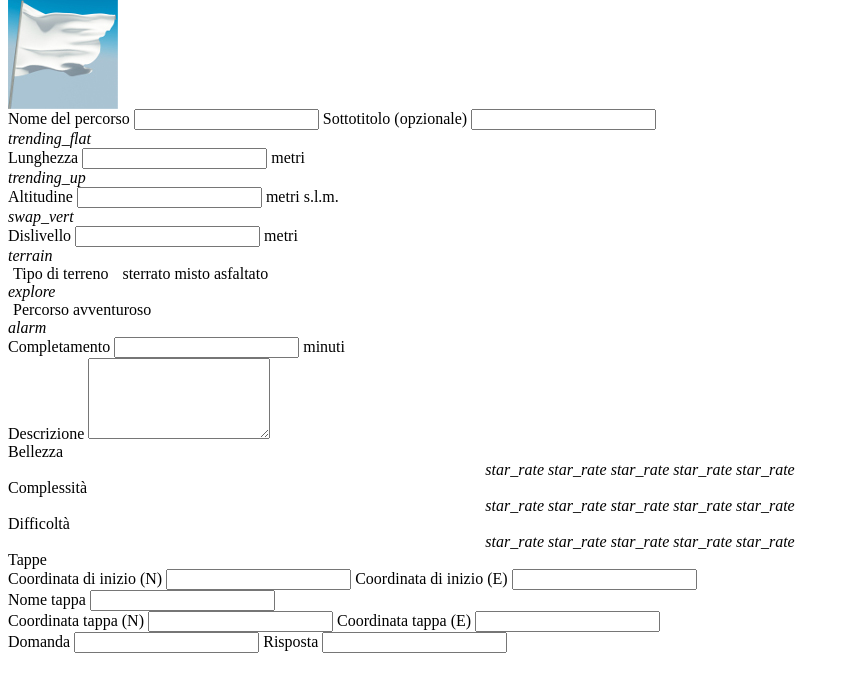
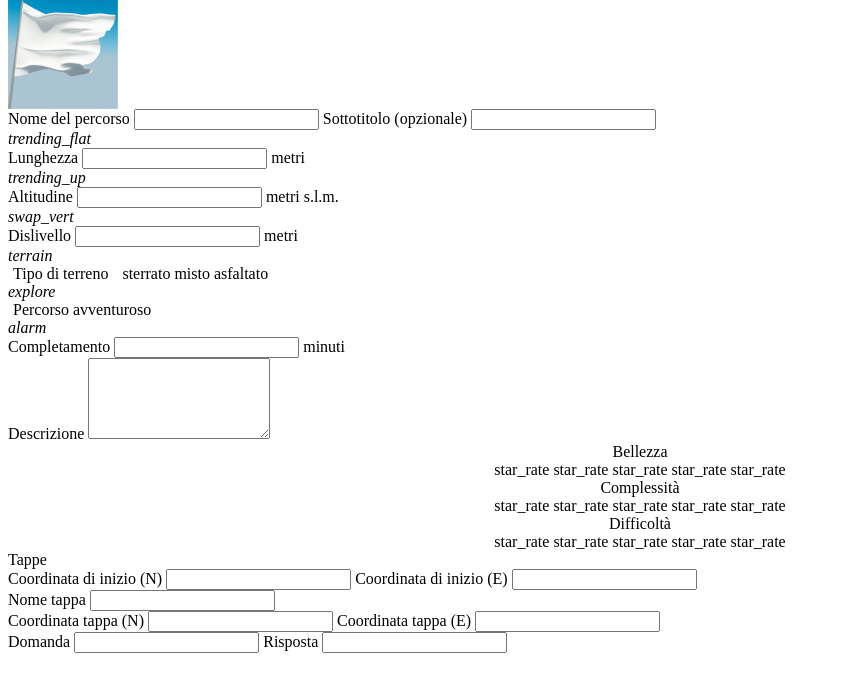
Before and after one commit to mion00/LetsMoove, a Python web app: template client/templates/insert.html in a window 1280 px wide. Shown: the part 27-719 px from the top of the page, without its empty margins (0-850 px from the left). Run offline with Jinja, Linux system fonts and the light colour scheme; the template is opened without the code that fills it, so the values that code supplies are empty.

Commit message:
sistemato resize (con Ale) su firefox e chrome, manca search

```diff
--- a/client/index.html
+++ b/client/index.html
@@ -19,7 +19,7 @@
 <body>
     <letsmoove-header></letsmoove-header>
 
-    <div ui-view layout-margin></div>
+    <div style="overflow:hidden" ui-view layout-margin></div>
 
     <letsmoove-footer></letsmoove-footer>
 
--- a/client/templates/insert.html
+++ b/client/templates/insert.html
@@ -95,6 +95,7 @@ url: /insert
                                                 </div>
                                             </div>
                                         </div>
+                                        <md-divider hide show-sm></md-divider>
                                     </md-list-item>
                                 </md-list>
                             </div>
@@ -168,7 +169,7 @@ url: /insert
             <div>
                 <md-card>
                     <md-card-content>
-                        <md-input-container>
+                        <md-input-container style="width:100%;">
                             <label>Descrizione</label>
                                 <textarea ng-model="path.description" columns="10" md-maxlength="300"
                                           rows="5"></textarea>
@@ -179,40 +180,40 @@ url: /insert
             <div>
                 <md-card>
                     <md-card-content layout="row">
-                        <div layout="column" flex>
+                        <div layout="column" style="text-align:center" flex>
                             <label align="center">Bellezza</label>
 
-                            <div layout-align="center center" layout="row" layout-sm="column" style="text-align:center">
-                                <i class="material-icons color-yellow">star_rate</i>
-                                <i class="material-icons color-yellow">star_rate</i>
-                                <i class="material-icons color-yellow">star_rate</i>
-                                <i class="material-icons color-yellow">star_rate</i>
-                                <i class="material-icons color-yellow">star_rate</i>
+                            <div layout-align="center center" layout="row" layout-sm="column">
+                                <md-icon class="color-yellow star">star_rate</md-icon>
+                                <md-icon class="color-yellow star">star_rate</md-icon>
+                                <md-icon class="color-yellow star">star_rate</md-icon>
+                                <md-icon class="color-yellow star">star_rate</md-icon>
+                                <md-icon class="color-yellow star">star_rate</md-icon>
                                 {{pathController.path.ownerVote.beauty}}
                             </div>
                         </div>
-                        <div layout="column" flex>
+                        <div layout="column" style="text-align:center" flex>
                             <label align="center">Complessità</label>
 
-                            <div layout-align="center center" layout="row" layout-sm="column" style="text-align:center">
-                                <i class="material-icons color-yellow">star_rate</i>
-                                <i class="material-icons color-yellow">star_rate</i>
-                                <i class="material-icons color-yellow">star_rate</i>
-                                <i class="material-icons color-yellow">star_rate</i>
-                                <i class="material-icons color-yellow">star_rate</i>
-                                {{pathController.path.ownerVote.beauty}}
+                            <div layout-align="center center" layout="row" layout-sm="column">
+                                <md-icon class="color-yellow star">star_rate</md-icon>
+                                <md-icon class="color-yellow star">star_rate</md-icon>
+                                <md-icon class="color-yellow star">star_rate</md-icon>
+                                <md-icon class="color-yellow star">star_rate</md-icon>
+                                <md-icon class="color-yellow star">star_rate</md-icon>
+                                {{pathController.path.ownerVote.complexity}}
                             </div>
                         </div>
-                        <div layout="column" flex>
+                        <div layout="column" style="text-align:center" flex>
                             <label align="center">Difficoltà</label>
 
-                            <div layout-align="center center" layout="row" layout-sm="column" style="text-align:center">
-                                <i class="material-icons color-yellow">star_rate</i>
-                                <i class="material-icons color-yellow">star_rate</i>
-                                <i class="material-icons color-yellow">star_rate</i>
-                                <i class="material-icons color-yellow">star_rate</i>
-                                <i class="material-icons color-yellow">star_rate</i>
-                                {{pathController.path.ownerVote.beauty}}
+                            <div layout-align="center center" layout="row" layout-sm="column">
+                                <md-icon class="color-yellow star">star_rate</md-icon>
+                                <md-icon class="color-yellow star">star_rate</md-icon>
+                                <md-icon class="color-yellow star">star_rate</md-icon>
+                                <md-icon class="color-yellow star">star_rate</md-icon>
+                                <md-icon class="color-yellow star">star_rate</md-icon>
+                                {{pathController.path.ownerVote.difficulty}}
                             </div>
                         </div>
                     </md-card-content>
```
Also changed, not shown: client/assets/scss/app.scss (+5 -2 lines), client/templates/log.html (+19 -19 lines), client/templates/pathDetails.html (+37 -15 lines).
